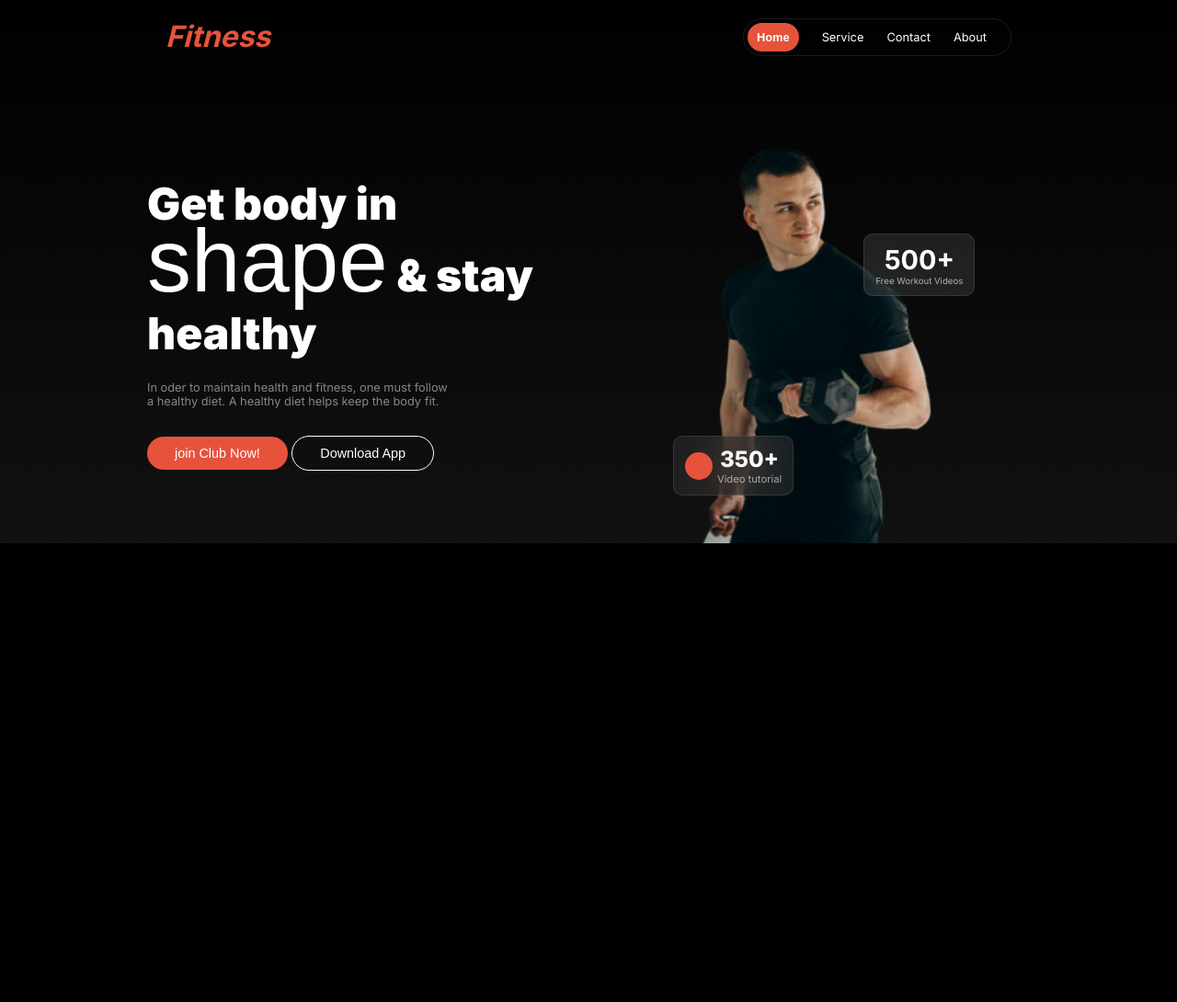
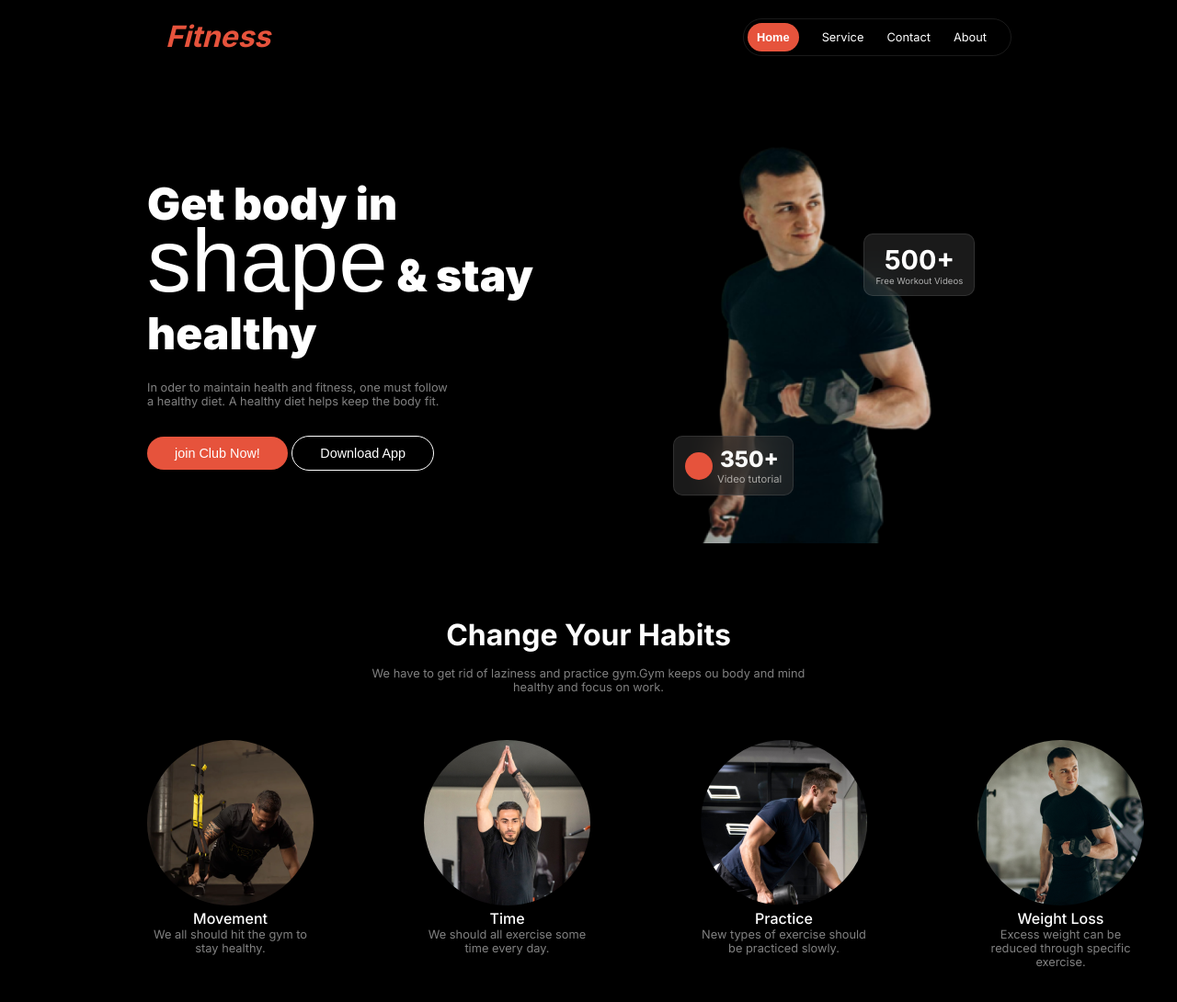
Before and after one commit to jahidhasan6676/Assignment-No-2, a plain HTML site: page index.html in a window 1280 px wide. Shown: the whole page at 92% size. Before the commit the page ends 800 px from the top, so only its background shows below. Drawn offline with Linux system fonts and the light colour scheme; a web font is replaced by a local one.

Commit message:
added the habits container part css style

```diff
--- a/index.html
+++ b/index.html
@@ -51,9 +51,9 @@
 
                     </div>
                 </div>
-                <div>
 
-                </div class=video-tutorial>
+
+
 
             </div>
 
@@ -61,6 +61,39 @@
         <!-- banner part end -->
     </header>
     <main>
+        <!-- habits part start -->
+        <section class="habits-container">
+            <div class="habits-content">
+                <h2 class="habits-title">Change Your Habits</h2>
+                <p class="habits-description">We have to get rid of laziness and practice gym.Gym keeps ou body and mind<br> healthy and focus on work.</p>
+            </div>
+            <div class="habits-exercise">
+                <div class="movement">
+                    <img class="images" src="./images/image 3.png">
+                    <h5 class="exercise-title">Movement</h5>
+                    <p class="exercise-description">We all should hit the gym to stay healthy. </p>
+                </div>
+                <div class="time">
+                    <img class="images" src="./images/image 2.png">
+                    <h5 class="exercise-title">Time</h5>
+                    <p class="exercise-description">We should all exercise some time every day.</p>
+                </div>
+                <div class="practice">
+                    <img class="images" src="./images/image 4.png">
+                    <h5 class="exercise-title">Practice</h5>
+                    <p class="exercise-description">New types of exercise should  be practiced slowly.</p>
+                </div>
+                <div class="weight">
+                    <img class="images" src="./images/image 5.png">
+                    <h5 class="exercise-title">Weight Loss</h5>
+                    <p class="exercise-description">Excess weight can be reduced through specific exercise.</p>
+                </div>
+
+            </div>
+
+
+
+        </section>
 
 
     </main>
--- a/styles/style.css
+++ b/styles/style.css
@@ -24,9 +24,14 @@ body{
     background: rgb(230, 83, 60);
     border:none;
 }
-#header-container{
+/* #header-container{
+    width:100%;
+    height:600px;
+     border:2px solid red;
     background: linear-gradient(0.00deg, rgb(17, 17, 17),rgba(119, 119, 119, 0) 100%);
-}
+    margin-bottom:80px;
+
+} */
 
 /* navbar part style start */
 .home-btn{
@@ -81,7 +86,9 @@ body{
     margin-top:60px;
     display:flex;
     gap:6%;
-    margin-bottom:100px;
+    margin-bottom:80px;
+
+
 }
 .banner-content{
     width:47%;
@@ -91,6 +98,7 @@ body{
     text-align:center;
     position: relative;
     /* background: url(88); */
+
 }
 .banner-image img{
     height:100%;
@@ -146,7 +154,8 @@ body{
 .video-tutorial{
     width:max-content;
     padding:10px 12px 10px 12px;
-    border: 1px solid rgba(255, 255, 255, 0.1);border-radius: 10px;
+    border: 1px solid rgba(255, 255, 255, 0.1);
+    border-radius: 10px;
     backdrop-filter: blur(20px);
     background: rgba(48, 48, 48, 0.54);
     display:flex;
@@ -162,10 +171,10 @@ body{
     height:30px;
     background: rgb(230, 83, 60);
     border-radius:50px;
-    /* position: relative; */
+
 }
 #video-button{
-    /* position: absolute; */
+
     margin-top:7.5px;
     color:white;
     display:none;
@@ -179,6 +188,52 @@ body{
 .tutorial-title{
     color: rgba(239, 237, 232, 0.65);
     font-size:0.7rem;
+}
+/* banner part style end */
+
+/* habits part style start */
+.habits-container{
+    max-width:75%;
+    /* height:400px; */
+    /* border:2px solid red; */
+    margin:0 auto;
+    margin-bottom:80px;
+}
+.habits-title{
+    color: rgb(255, 255, 255);
+    font-size: 2rem;
+    font-weight: 700;
+}
+.habits-description{
+    color: rgba(255, 255, 255, 0.5);
+    font-size:0.8rem;
+    margin-top:15px;
+}
+.habits-content{
+    text-align:center;
+}
+.exercise-title{
+    color: rgb(255, 255, 255);
+    font-size: 1rem;
+    font-weight: 500;
+    text-align: center;
+
+}
+.exercise-description{
+    color: rgba(255, 255, 255, 0.5);
+    font-size:0.8rem;
+    text-align: center;
+
+}
+.images{
+    border-radius:100px;
+}
+.habits-exercise{
+    display:grid;
+    grid-template-columns: repeat(4, 1fr);
+    gap:120px;
+    margin-top:50px;
+
 }
 
 
@@ -204,10 +259,12 @@ body{
         flex-direction: column;
         max-width:100%;
         padding:20px;
-}
+    }
     .banner-content{
         width:100%;
     }
+
+
     .workout-video{
         left:110%;
         top:10%;
@@ -218,5 +275,19 @@ body{
     #video-button{
         display:block;
     }
+    .habits-container{
+        margin-top:600px;
+    }
+    .habits-exercise{
+        grid-template-columns: repeat(1, 1fr);
+        gap:50px;
+        text-align:center;
+    }
+    .exercise-title{
+        margin-top:15px;
+    }
+
+
+
 
 }
```
